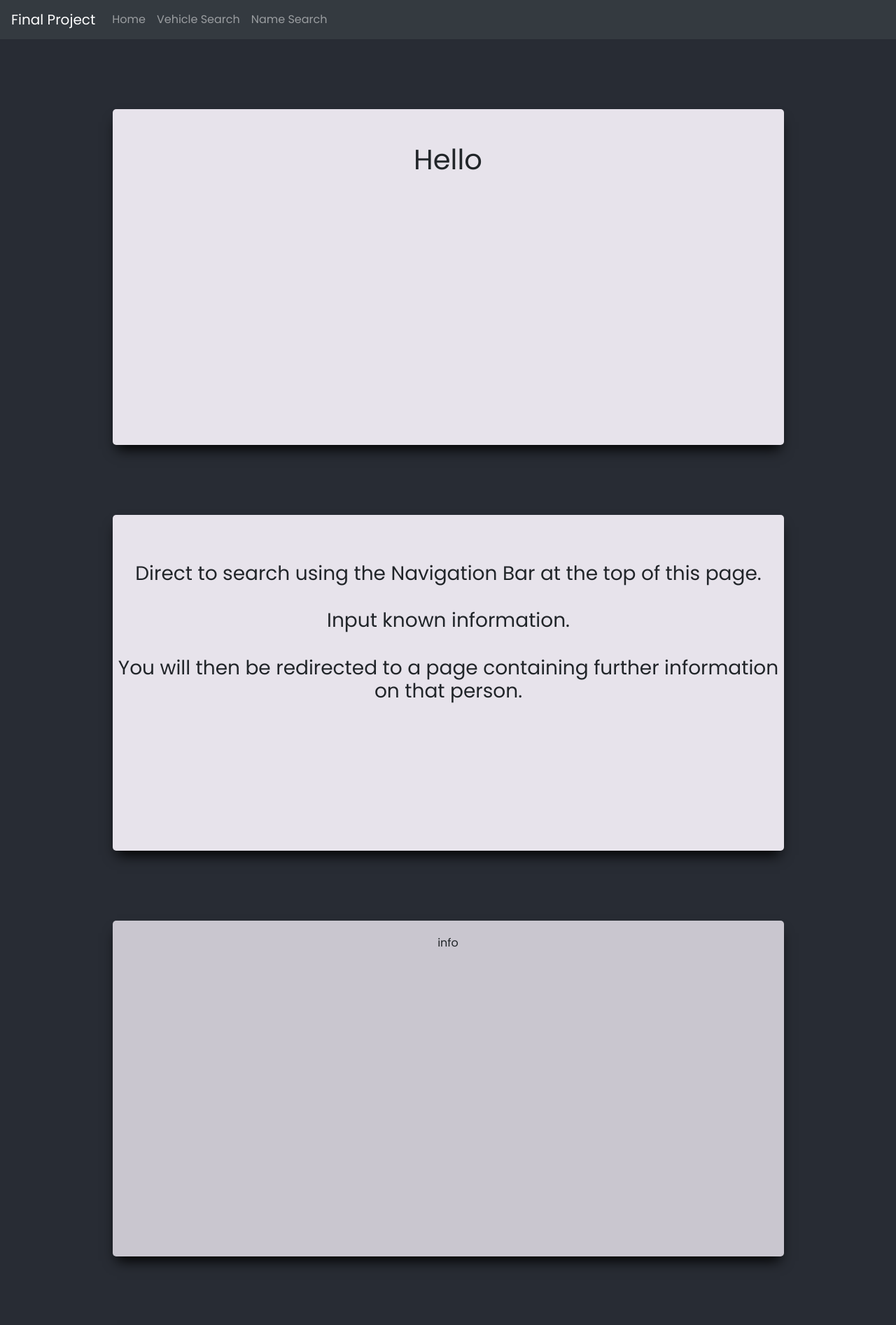
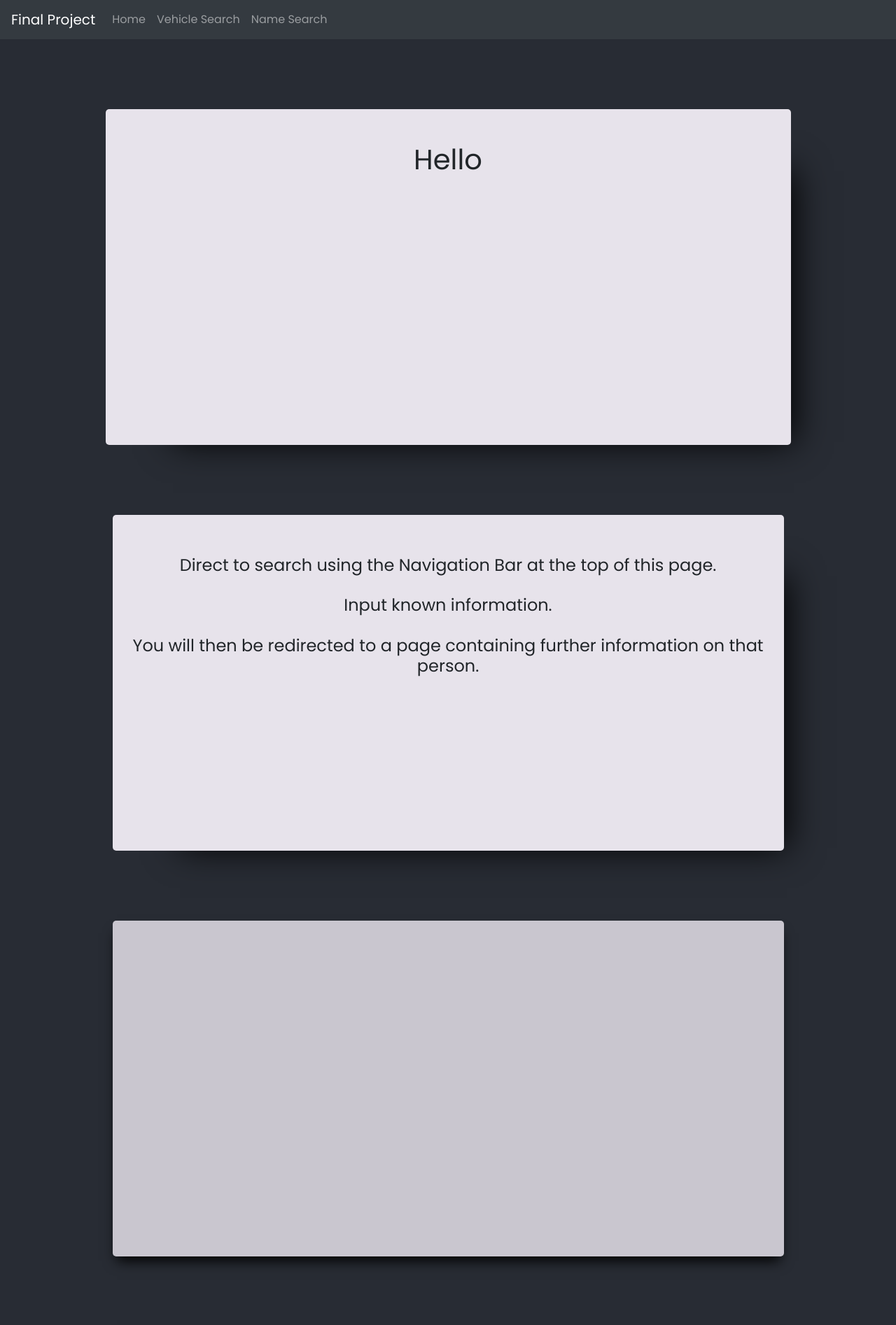
Before and after one commit to the-winning-team-for-this-project/frontend, a React (Create React App) app: page / in a window 1280 px wide. Shown: the top 1894 px of the page at 70% size. Built offline with nearby package versions, Linux system fonts and the light colour scheme.

Commit message:
homepage update

```diff
--- a/src/components/Box.css
+++ b/src/components/Box.css
@@ -1,11 +1,11 @@
 .boxes{
-    margin: 20px;
+    margin: 10px;
     margin-top:  100px;
     background-color: rgb(231, 227, 235);
     overflow: hidden;
     height: 600px;
     max-height: 60vh;
-    box-shadow: 0px 12px 18px -6px black;
+    box-shadow: 50px 42px 48px -46px black;
     border-radius: 5px;
 }
 
@@ -23,6 +23,7 @@
     max-height: 60vh;
     box-shadow: 0px 12px 18px -6px black;
     border-radius: 5px;
+    box-shadow: 50px 42px 48px -46px black;
 }
 
 .b2 {
--- a/src/components/Homepage.jsx
+++ b/src/components/Homepage.jsx
@@ -1,5 +1,3 @@
-import { Container } from 'react-bootstrap'
-import { Jumbotron } from 'react-bootstrap'
 import Aos from 'aos';
 import "aos/dist/aos.css";
 import React, { useEffect } from 'react';
@@ -10,40 +8,6 @@ const Homepage = () => {
         Aos.init({ duration: 2000 });
     }, []);
     return (
-//         <Container className='homecontainer'>
-//         <Jumbotron fluid className='jumone'>
-//   <Container>
-//   <h1><strong>Search for Person Information</strong></h1>
-//         <br />
-//         <h3>
-//                 Direct to search using the Navigation Bar at the top of this page.
-//             <br />
-//             <br />
-//             Input known information.
-//             <br />
-//             <br />
-//             You will then be redirected to a page containing further information on that person.
-
-//         </h3>
-//   </Container>
-// </Jumbotron>
-//         <Jumbotron fluid className='jumtwo'>
-//   <Container>
-//     <h1>Hello World</h1>
-//     <p>
-//       Some things and words and things in here.
-//     </p>
-//   </Container>
-// </Jumbotron>
-// <Jumbotron fluid className='jumthree'>
-//   <Container>
-//     <h1>Hello World</h1>
-//     <p>
-//       More words here.
-//     </p>
-//   </Container>
-// </Jumbotron>
-//         </Container>
 
 <div className="Boxy">
     <div className="grids">
@@ -53,8 +17,8 @@ const Homepage = () => {
                 Hello
                  </h1>
         </div>
-        <div data-aos="flip-left" className="boxes" className="b1">
-     <h3>
+        <div data-aos="fade-up" className="boxes" className="b1">
+     <h4>
      <br />
             <br />
         Direct to search using the Navigation Bar at the top of this page.
@@ -65,9 +29,9 @@ const Homepage = () => {
              <br />
              You will then be redirected to a page containing further information on that person.
 
-         </h3>
+         </h4>
         </div>
-        <div data-aos="fade-up" className="boxes" className="b2">info</div>
+        <div data-aos="fade-up" className="boxes" className="b2"></div>
         <div data-aos="fade-left" className="boxes" className="b3">info</div>
         <div data-aos="fade-right" className="boxes" className="b4">info</div>
     </div>
--- a/src/components/Map.jsx
+++ b/src/components/Map.jsx
@@ -1,30 +1,30 @@
-import { MapContainer, TileLayer, Marker, Popup } from 'react-leaflet'
+// import { MapContainer, TileLayer, Marker, Popup } from 'react-leaflet'
 
-const Map = ({profileData}) => {
-    const arrayOfLocations = profileData.locations
+// const Map = ({profileData}) => {
+//     const arrayOfLocations = profileData.locations
 
-    return (
-        <>
-        <MapContainer center={[51.505, -0.09]} zoom={8} scrollWheelZoom={true}>
-            <TileLayer
-                attribution='&copy; <a href="http://osm.org/copyright">OpenStreetMap</a> contributors'
-                url="https://{s}.tile.openstreetmap.org/{z}/{x}/{y}.png"/>
+//     return (
+//         <>
+//         <MapContainer center={[51.505, -0.09]} zoom={8} scrollWheelZoom={true}>
+//             <TileLayer
+//                 attribution='&copy; <a href="http://osm.org/copyright">OpenStreetMap</a> contributors'
+//                 url="https://{s}.tile.openstreetmap.org/{z}/{x}/{y}.png"/>
 
-                {arrayOfLocations.map(singleLoc => (
-                    <Marker position={[singleLoc.latitude, singleLoc.longitude]}>
-                        <Popup position={[singleLoc.latitude, singleLoc.longitude]}>
-                        <div>
-                            <h4><b>Address:</b> <br></br> {singleLoc.streetname}</h4>
-                            <br></br>
-                            <h5><b>Timestamp:</b> <br></br> {singleLoc.timestamp}</h5>
-                        </div>
-                        </Popup>
-                    </Marker>
-                ))}
+//                 {arrayOfLocations.map(singleLoc => (
+//                     <Marker position={[singleLoc.latitude, singleLoc.longitude]}>
+//                         <Popup position={[singleLoc.latitude, singleLoc.longitude]}>
+//                         <div>
+//                             <h4><b>Address:</b> <br></br> {singleLoc.streetname}</h4>
+//                             <br></br>
+//                             <h5><b>Timestamp:</b> <br></br> {singleLoc.timestamp}</h5>
+//                         </div>
+//                         </Popup>
+//                     </Marker>
+//                 ))}
 
-        </MapContainer>
-        </>
-    )
-}
+//         </MapContainer>
+//         </>
+//     )
+// }
 
-export default Map
+// export default Map
```
